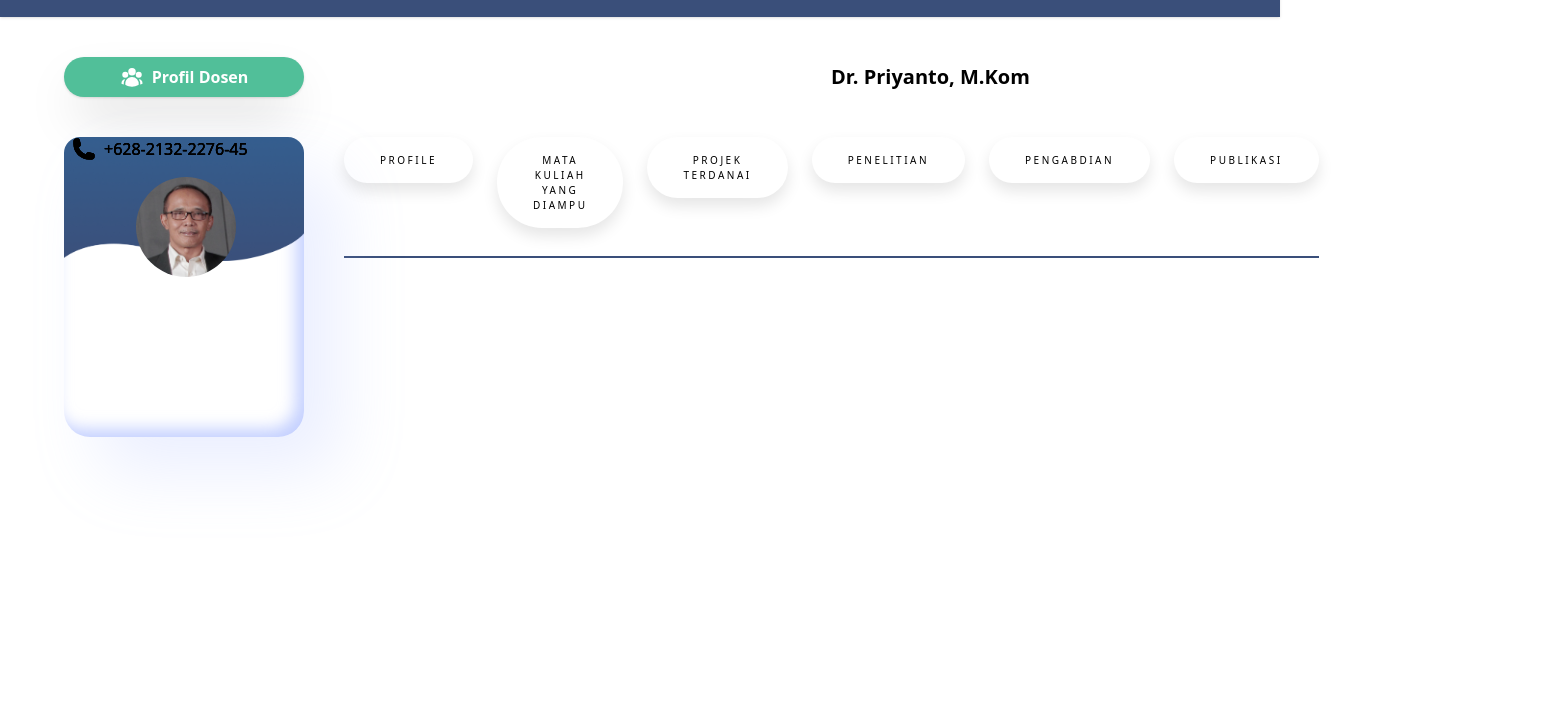
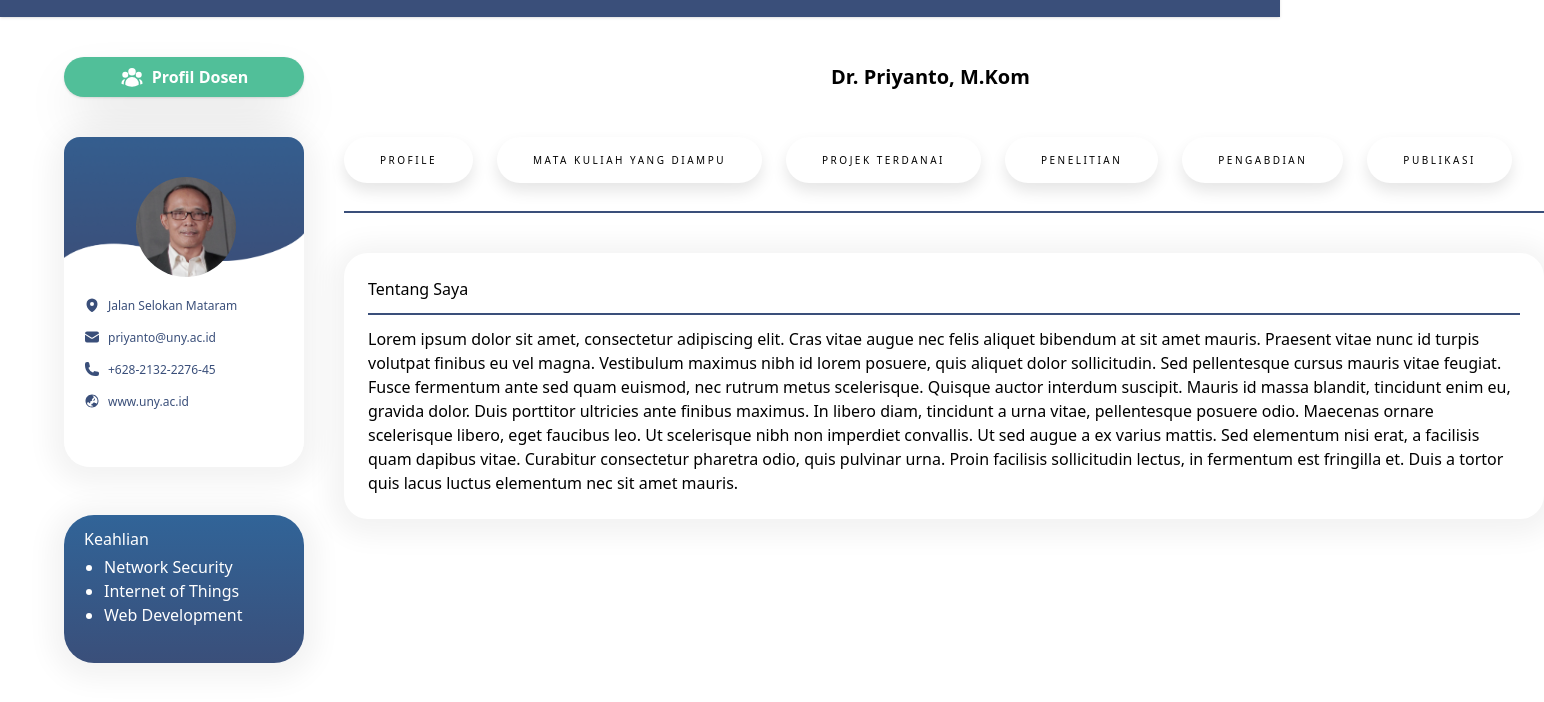
Before and after one commit to fajarikasaputra/StaffNew, a website: page profile.html in a window 1280 px wide. Shown: the part 58-760 px from the top of the page, 1544 px wide, since content can reach past the window. Drawn offline with Linux system fonts and the light colour scheme.

Commit message:
add new item

```diff
--- a/profile.html
+++ b/profile.html
@@ -64,62 +64,75 @@
 
 
 
-
+  <!-- Profil dosen -->
   <div class="mt-10 flex">
     <div class=" flex ">
       <div class=" ml-16 w-2/3 grid grid-rows-2 gap-y-2  left-0">
-        <button>
         <div class="card">
           <div class="flex">
             <img class="back rounded-t-2xl absolute" src="/assets/images/Vector 1.png">
             <img class="front rounded-full image mt-10 marg-left" src="/assets/images/pak priyanto.png">
 
-              <div class="ml-2 block mx-auto">
-                <div class="front flex gap-2">
-                  <svg xmlns="http://www.w3.org/2000/svg" viewBox="0 0 24 24" fill="currentColor" class="w-6 h-6">
+            <div class="ml-5 block mt-40">
+
+              <div class="front font-profile flex gap-2 ">
+                <svg xmlns="http://www.w3.org/2000/svg" viewBox="0 0 24 24" fill="currentColor" class="w-4 h-4">
+                  <path fill-rule="evenodd"
+                    d="M11.54 22.351l.07.04.028.016a.76.76 0 00.723 0l.028-.015.071-.041a16.975 16.975 0 001.144-.742 19.58 19.58 0 002.683-2.282c1.944-1.99 3.963-4.98 3.963-8.827a8.25 8.25 0 00-16.5 0c0 3.846 2.02 6.837 3.963 8.827a19.58 19.58 0 002.682 2.282 16.975 16.975 0 001.145.742zM12 13.5a3 3 0 100-6 3 3 0 000 6z"
+                    clip-rule="evenodd" />
+                </svg>
+                <p class="font-medium">Jalan Selokan Mataram</p>
+              </div>
+
+              <div class="front font-profile flex gap-2 mt-8">
+                <svg xmlns="http://www.w3.org/2000/svg" viewBox="0 0 24 24" fill="currentColor" class="w-4 h-4">
+                  <path d="M1.5 8.67v8.58a3 3 0 003 3h15a3 3 0 003-3V8.67l-8.928 5.493a3 3 0 01-3.144 0L1.5 8.67z" />
+                  <path
+                    d="M22.5 6.908V6.75a3 3 0 00-3-3h-15a3 3 0 00-3 3v.158l9.714 5.978a1.5 1.5 0 001.572 0L22.5 6.908z" />
+                </svg>
+
+                <p class="font-medium">priyanto@uny.ac.id</p>
+              </div>
+
+              <div class="front font-profile flex gap-2 mt-16">
+                <svg xmlns="http://www.w3.org/2000/svg" viewBox="0 0 24 24" fill="currentColor" class="w-4 h-4">
                   <path fill-rule="evenodd"
                     d="M1.5 4.5a3 3 0 013-3h1.372c.86 0 1.61.586 1.819 1.42l1.105 4.423a1.875 1.875 0 01-.694 1.955l-1.293.97c-.135.101-.164.249-.126.352a11.285 11.285 0 006.697 6.697c.103.038.25.009.352-.126l.97-1.293a1.875 1.875 0 011.955-.694l4.423 1.105c.834.209 1.42.959 1.42 1.82V19.5a3 3 0 01-3 3h-2.25C8.552 22.5 1.5 15.448 1.5 6.75V4.5z"
                     clip-rule="evenodd" />
                 </svg>
-                  <p>+628-2132-2276-45</p>
+                <p class="font-medium">+628-2132-2276-45</p>
               </div>
 
-                <div class="front flex gap-2">
-                  <svg xmlns="http://www.w3.org/2000/svg" viewBox="0 0 24 24" fill="currentColor" class="w-6 h-6">
+              <div class="front font-profile flex gap-2 mt-24">
+                <svg xmlns="http://www.w3.org/2000/svg" viewBox="0 0 24 24" fill="currentColor" class="w-4 h-4">
+                  <path
+                    d="M15.75 8.25a.75.75 0 01.75.75c0 1.12-.492 2.126-1.27 2.812a.75.75 0 11-.992-1.124A2.243 2.243 0 0015 9a.75.75 0 01.75-.75z" />
                   <path fill-rule="evenodd"
-                      d="M1.5 4.5a3 3 0 013-3h1.372c.86 0 1.61.586 1.819 1.42l1.105 4.423a1.875 1.875 0 01-.694 1.955l-1.293.97c-.135.101-.164.249-.126.352a11.285 11.285 0 006.697 6.697c.103.038.25.009.352-.126l.97-1.293a1.875 1.875 0 011.955-.694l4.423 1.105c.834.209 1.42.959 1.42 1.82V19.5a3 3 0 01-3 3h-2.25C8.552 22.5 1.5 15.448 1.5 6.75V4.5z"
+                    d="M12 2.25c-5.385 0-9.75 4.365-9.75 9.75s4.365 9.75 9.75 9.75 9.75-4.365 9.75-9.75S17.385 2.25 12 2.25zM4.575 15.6a8.25 8.25 0 009.348 4.425 1.966 1.966 0 00-1.84-1.275.983.983 0 01-.97-.822l-.073-.437c-.094-.565.25-1.11.8-1.267l.99-.282c.427-.123.783-.418.982-.816l.036-.073a1.453 1.453 0 012.328-.377L16.5 15h.628a2.25 2.25 0 011.983 1.186 8.25 8.25 0 00-6.345-12.4c.044.262.18.503.389.676l1.068.89c.442.369.535 1.01.216 1.49l-.51.766a2.25 2.25 0 01-1.161.886l-.143.048a1.107 1.107 0 00-.57 1.664c.369.555.169 1.307-.427 1.605L9 13.125l.423 1.059a.956.956 0 01-1.652.928l-.679-.906a1.125 1.125 0 00-1.906.172L4.575 15.6z"
                     clip-rule="evenodd" />
                 </svg>
-                  <p>+628-2132-2276-45</p>
+
+                <p class="font-medium">www.uny.ac.id</p>
+              </div>
+            </div>
+          </div>
         </div>
 
-                <div class="front flex gap-2">
-                  <svg xmlns="http://www.w3.org/2000/svg" viewBox="0 0 24 24" fill="currentColor" class="w-6 h-6">
-                    <path fill-rule="evenodd"
-                      d="M1.5 4.5a3 3 0 013-3h1.372c.86 0 1.61.586 1.819 1.42l1.105 4.423a1.875 1.875 0 01-.694 1.955l-1.293.97c-.135.101-.164.249-.126.352a11.285 11.285 0 006.697 6.697c.103.038.25.009.352-.126l.97-1.293a1.875 1.875 0 011.955-.694l4.423 1.105c.834.209 1.42.959 1.42 1.82V19.5a3 3 0 01-3 3h-2.25C8.552 22.5 1.5 15.448 1.5 6.75V4.5z"
-                      clip-rule="evenodd" />
-                  </svg>
-                  <p>+628-2132-2276-45</p>
-                </div>
-
-                <div class="front flex gap-2">
-                  <svg xmlns="http://www.w3.org/2000/svg" viewBox="0 0 24 24" fill="currentColor" class="w-6 h-6">
-                    <path fill-rule="evenodd"
-                      d="M1.5 4.5a3 3 0 013-3h1.372c.86 0 1.61.586 1.819 1.42l1.105 4.423a1.875 1.875 0 01-.694 1.955l-1.293.97c-.135.101-.164.249-.126.352a11.285 11.285 0 006.697 6.697c.103.038.25.009.352-.126l.97-1.293a1.875 1.875 0 011.955-.694l4.423 1.105c.834.209 1.42.959 1.42 1.82V19.5a3 3 0 01-3 3h-2.25C8.552 22.5 1.5 15.448 1.5 6.75V4.5z"
-                      clip-rule="evenodd" />
-                  </svg>
-                  <p>+628-2132-2276-45</p>
-                </div>
-
-              </div>
-
+        <div class="keahlian mt-10">
+          <div class="ml-5 mt-3 text-white font-medium">
+            <p>Keahlian</p>
+            <ul class="mt-1 ml-5 list-disc">
+              <li>Network Security</li>
+              <li>Internet of Things</li>
+              <li>Web Development</li>
+            </ul>
           </div>
         </div>
-        </button>
+      </div>
 
 
     </div>
-    </div>
+    <!-- Profil dosen -->
 
 
 
@@ -191,6 +204,31 @@
       <div class="right-0 mt-7">
         <hr class="">
       </div>
+
+      <div class="profile-box rounded-3xl mt-10">
+        <div class="p-6  ">
+          <p class="font-medium ">Tentang Saya</p>
+          <hr class="mt-3">
+          <p class="mt-3">Lorem ipsum dolor sit amet, consectetur adipiscing elit. Cras vitae augue nec felis aliquet
+            bibendum at sit
+            amet mauris.
+            Praesent vitae nunc id turpis volutpat finibus eu vel magna. Vestibulum maximus nibh id lorem posuere, quis
+            aliquet
+            dolor sollicitudin. Sed pellentesque cursus mauris vitae feugiat. Fusce fermentum ante sed quam euismod, nec
+            rutrum
+            metus scelerisque. Quisque auctor interdum suscipit. Mauris id massa blandit, tincidunt enim eu, gravida
+            dolor. Duis
+            porttitor ultricies ante finibus maximus. In libero diam, tincidunt a urna vitae, pellentesque posuere odio.
+            Maecenas
+            ornare scelerisque libero, eget faucibus leo. Ut scelerisque nibh non imperdiet convallis. Ut sed augue a ex
+            varius
+            mattis. Sed elementum nisi erat, a facilisis quam dapibus vitae. Curabitur consectetur pharetra odio, quis
+            pulvinar
+            urna. Proin facilisis sollicitudin lectus, in fermentum est fringilla et. Duis a tortor quis lacus luctus
+            elementum nec
+            sit amet mauris.</p>
+        </div>
+      </div>
     </div>
   </div>
 
--- a/style/style.css
+++ b/style/style.css
@@ -7,13 +7,12 @@
 .card {
   /* background-image: url(/assets/images/Vector 1.png); */
   width: 240px;
-  height: 300px;
+  height: 330px;
   backdrop-filter: blur(7px);
   background-color: rgba(255, 255, 255, 0.5);
   border-radius: 26px;
-  box-shadow: 35px 35px 68px 0px rgba(157, 177, 255, 0.2),
-    inset -8px -8px 16px 0px rgba(157, 177, 255, 0.6),
-    inset 0px 11px 28px 0px rgb(255, 255, 255);
+  box-shadow: 0px 4px 27px 13px rgba(0, 0, 0, 0.05);
+
   transition: all 0.3s;
   cursor: pointer;
 }
@@ -24,7 +23,7 @@
 
 .card:active {
   transform: scale(0.95);
-  border: 1px solid blue;
+  border: 1px # 3a4f7a;
   /*animation: 0.3s click cubic-bezier(.42,0,.58,1);*/
 }
 
@@ -38,6 +37,19 @@
   font-style: italic;
   font-size: 12px;
   text-align: center;
+}
+
+.keahlian {
+width: 240px;
+height: 148px;
+left: 49px;
+top: 641px;
+
+background: linear-gradient(180deg, #316498 0%, #3A4F7A 100%);
+
+/* card */
+box-shadow: 0px 4px 27px 13px rgba(0, 0, 0, 0.05);
+border-radius: 30px;
 }
 
 .back {
@@ -69,13 +81,13 @@
 
 .button {
   font-size: 12px;
-  background: #3a4f7a;
+  background: #;
   color: white;
   padding: 0.7em 1em;
   padding-left: 0.9em;
   display: flex;
   align-items: center;
-  border: none;
+  border: none;3a4f7a
   border-radius: 16px;
   overflow: hidden;
   transition: all 0.2s;
@@ -130,6 +142,11 @@
   border: none;
   border-top: 2px solid #3a4f7a;
   width: screen;
+}
+
+.font-profile {
+font-size: 12px;
+color: #3a4f7a;
 }
 
 .ww-99 {
@@ -188,6 +205,18 @@
   font-size: 20px;
 }
 
+.profile-box {
+width: 1200px;
+
+
+/* card */
+box-shadow: 0px 4px 27px 13px rgba(0, 0, 0, 0.05);
+}
+
+.tulisan-biru {
+  color: #3a4f7a;
+}
+
 @keyframes fly-1 {
   from {
     transform: translateY(0.1em);
```
Also changed, not shown: dist/output.css. Lines whose indentation alone changed are shown as unchanged.
